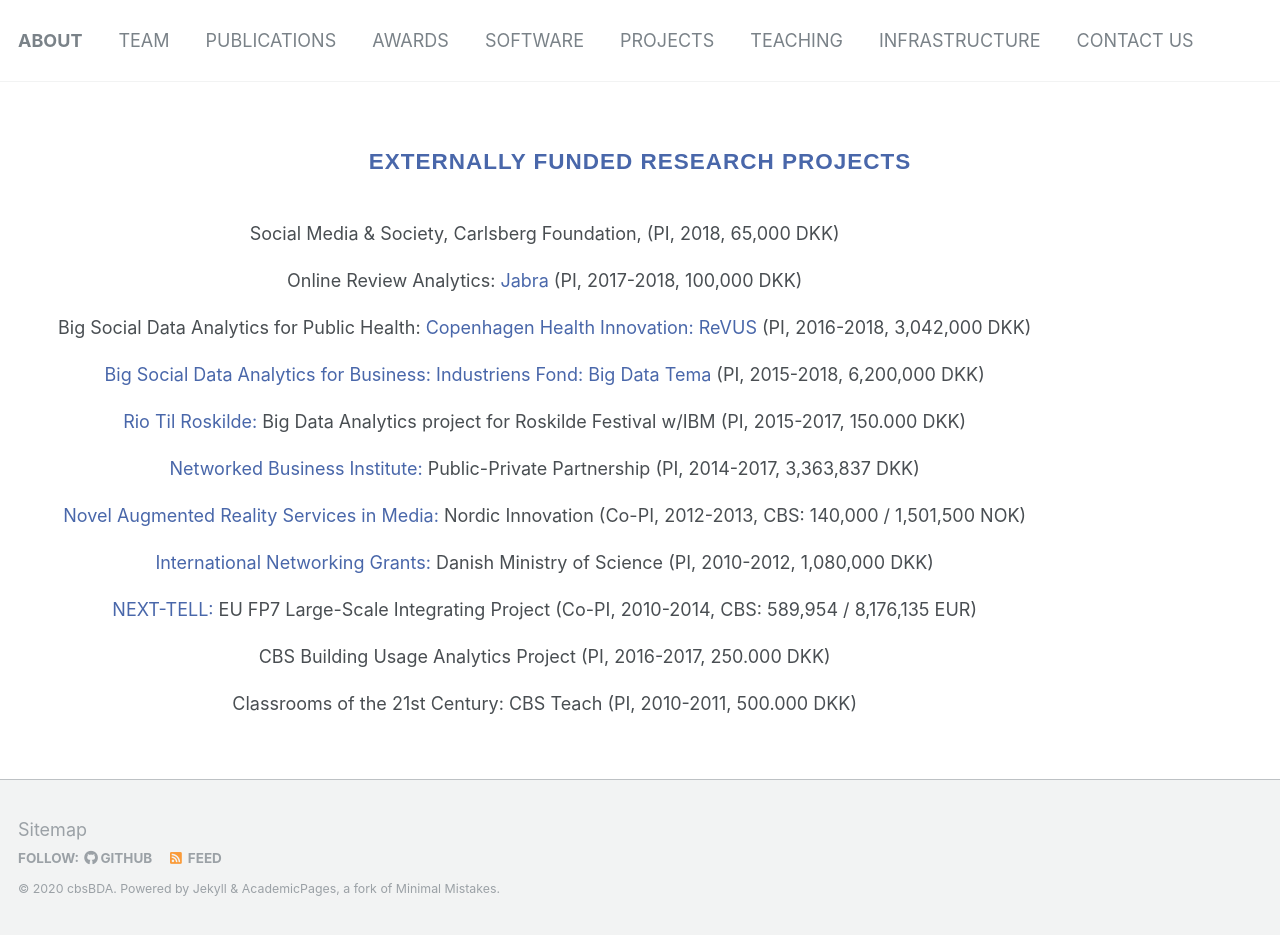
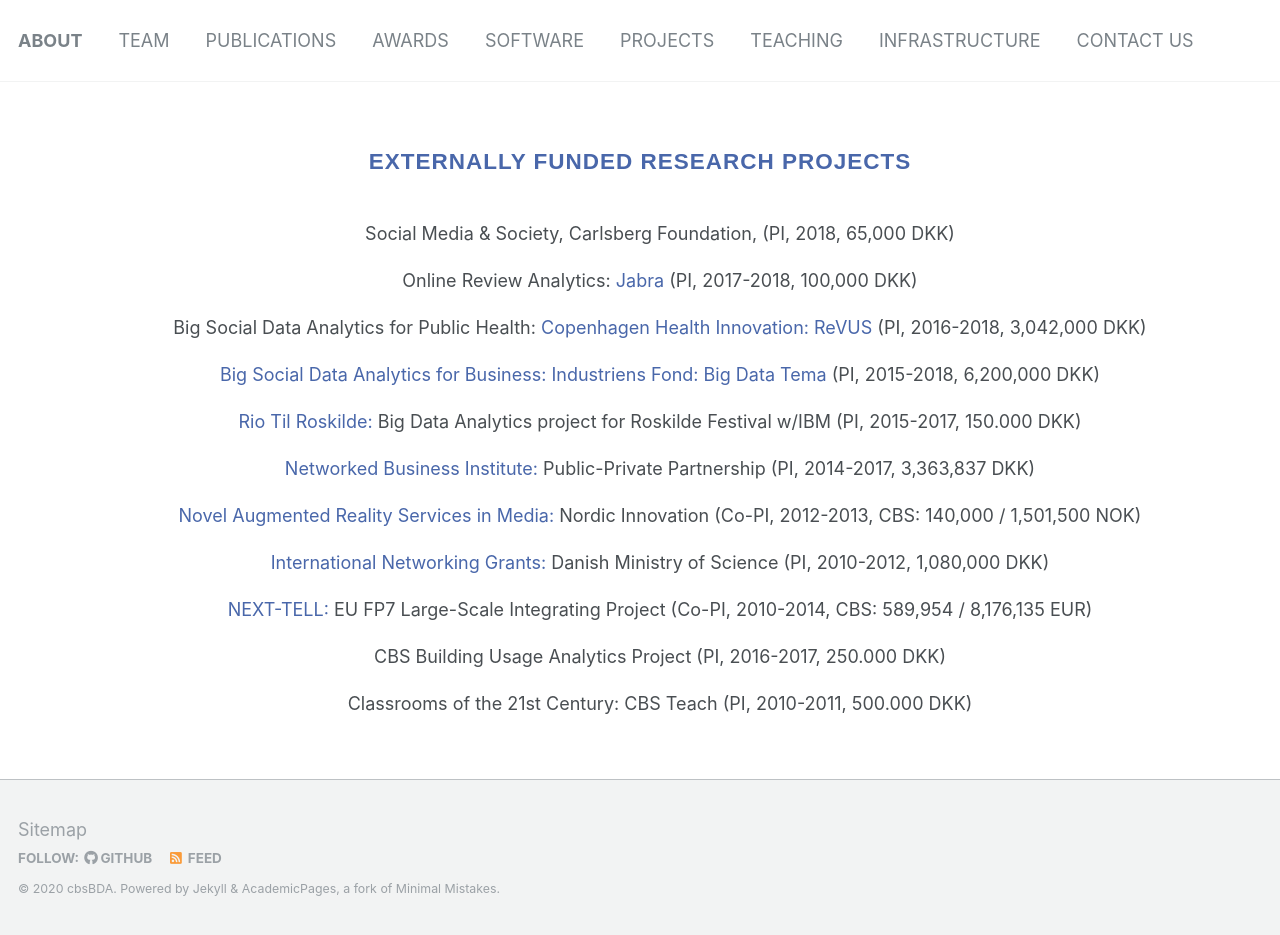
Before and after one commit to cbsBDA/cbsBDA-homepage, a Jekyll site: the page built from _pages/projects.md, in a window 1280 px wide. Built offline with Jekyll 4.4.1, drawn with Linux system fonts in a browser that asks for light colours.

Commit message:
Update projects.md

```diff
--- a/_pages/projects.md
+++ b/_pages/projects.md
@@ -28,11 +28,11 @@ author_profile: true
       </div>
     </div>
     <div class="row">
-      <div class="col-xs-12 col-sm-12 col-md-12">
+      <div class="col-xs-12 col-sm-12 col-md-12 m-auto">
         <div class="wow bounceInUp" data-wow-delay="0.2s">
           <div class="team">
             <div class="inner">
-              <ul class="lists">
+              <ul class="lists ml-0 pl-0">
                 <li>Social Media & Society, Carlsberg Foundation, (PI, 2018, 65,000 DKK)</li>
 				<li>Online Review Analytics: <a href="https://www.jabra.dk/" target="blank">Jabra</a> (PI, 2017-2018, 100,000 DKK)</li>
                 <li>Big Social Data Analytics for Public Health: <a href="http://copenhagenhealthinnovation.dk/" target="blank">Copenhagen Health Innovation: ReVUS</a> (PI, 2016-2018,  3,042,000 DKK)</li>
```
